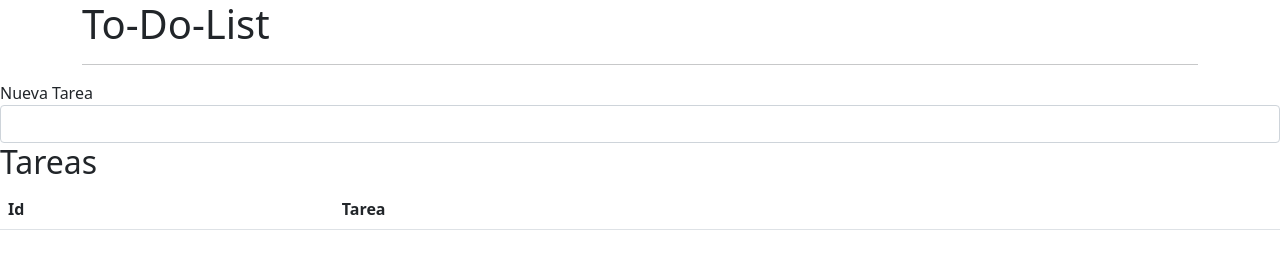
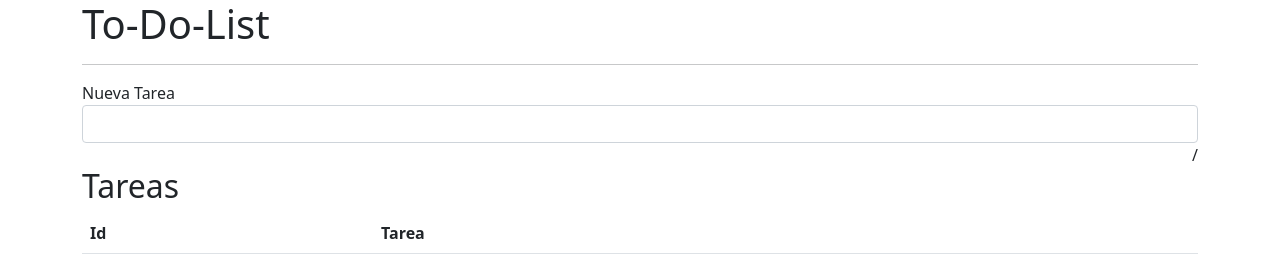
Before and after one commit to GeronimoAravena/Arreglos.github.io, a plain HTML site: page index.html in a window 1280 px wide. Drawn offline with nearby package versions, Linux system fonts and the light colour scheme.

Commit message:
casi terminando

```diff
--- a/assets/css/style.css
+++ b/assets/css/style.css
@@ -0,0 +1,4 @@
+.right {
+    display: flex;
+    justify-content: end;
+}
--- a/assets/js/main.js
+++ b/assets/js/main.js
@@ -47,6 +47,9 @@ const updateList = () => {
     task.value = "";
     tbodyTasks.innerHTML = row;
 
+    totalTask.innerHTML = tasksList.length;
+    taskReady.innerHTML = countTaskReady
+
 }
 
 const updateStatus = (taskId) => {
--- a/index.html
+++ b/index.html
@@ -1,5 +1,6 @@
 <!DOCTYPE html>
 <html lang="en">
+
 <head>
     <meta charset="UTF-8">
     <meta name="viewport" content="width=device-width, initial-scale=1.0">
@@ -7,21 +8,23 @@
     <link rel="stylesheet" href="assets/css/style.css">
 
     <!-- CND Boostrap -->
-    <link href="https://cdn.jsdelivr.net/npm/bootstrap@5.1.3/dist/css/bootstrap.min.css" rel="stylesheet" integrity="sha384-1BmE4kWBq78iYhFldvKuhfTAU6auU8tT94WrHftjDbrCEXSU1oBoqyl2QvZ6jIW3" crossorigin="anonymous">
-    <script src="https://cdn.jsdelivr.net/npm/bootstrap@5.1.3/dist/js/bootstrap.bundle.min.js" integrity="sha384-ka7Sk0Gln4gmtz2MlQnikT1wXgYsOg+OMhuP+IlRH9sENBO0LRn5q+8nbTov4+1p" crossorigin="anonymous"></script>
+    <link href="https://cdn.jsdelivr.net/npm/bootstrap@5.1.3/dist/css/bootstrap.min.css" rel="stylesheet"
+        integrity="sha384-1BmE4kWBq78iYhFldvKuhfTAU6auU8tT94WrHftjDbrCEXSU1oBoqyl2QvZ6jIW3" crossorigin="anonymous">
+    <script src="https://cdn.jsdelivr.net/npm/bootstrap@5.1.3/dist/js/bootstrap.bundle.min.js"
+        integrity="sha384-ka7Sk0Gln4gmtz2MlQnikT1wXgYsOg+OMhuP+IlRH9sENBO0LRn5q+8nbTov4+1p"
+        crossorigin="anonymous"></script>
     <!-- Titulo -->
     <title>To-Do-List</title>
 </head>
 <div class="container">
     <h1>To-Do-List</h1>
     <hr/>
-    </div>
     <div>
         <label> Nueva Tarea</label><br/>
         <input type="text" class="form-control" id="newTask">
     </div>
-    <div class="pull-right">
-        <span id="taskReady"></span><span id="totalTask"></span>
+    <div class="right">
+        <span id="taskReady">/</span><span id="totalTask"></span>
     </div>
     <h2>Tareas</h2>
     <table class="table">
@@ -37,5 +40,7 @@
     </table>
 </div>
 <script src="assets/js/main.js"></script>
+</div>
 </body>
+
 </html>
```
Lines whose indentation alone changed are shown as unchanged.
